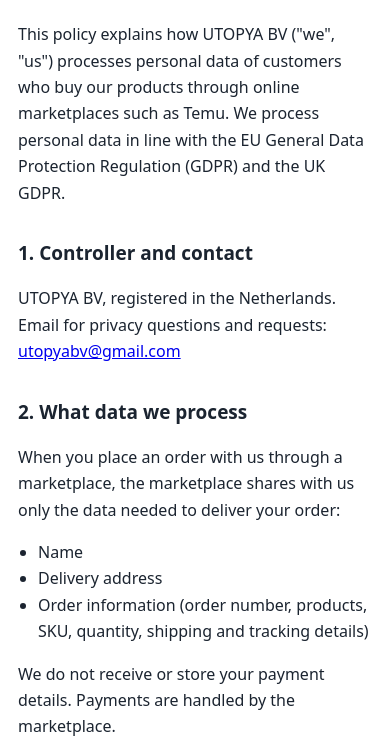
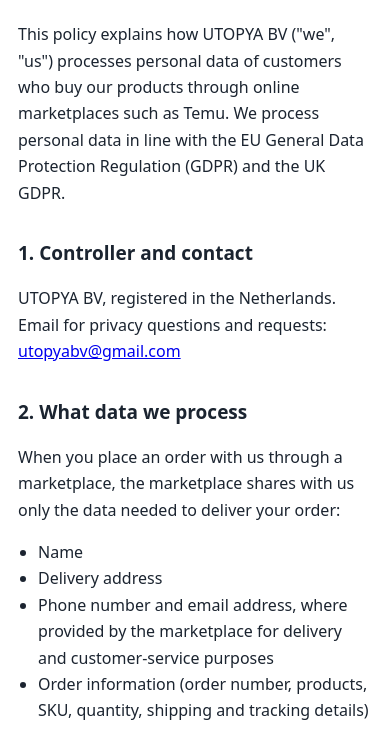
Before and after one commit to berkeckya/utopya-privacy, a plain HTML site: page index.html in a window 390 px wide. Shown: the part 116-853 px from the top of the page. Drawn offline with Linux system fonts and the light colour scheme.

Commit message:
Mention phone and email from marketplace
Co-Authored-By: Claude Opus 5.5 <noreply@anthropic.com>

```diff
--- a/index.html
+++ b/index.html
@@ -32,6 +32,7 @@
   <ul>
     <li>Name</li>
     <li>Delivery address</li>
+    <li>Phone number and email address, where provided by the marketplace for delivery and customer-service purposes</li>
     <li>Order information (order number, products, SKU, quantity, shipping and tracking details)</li>
   </ul>
   <p>We do not receive or store your payment details. Payments are handled by the marketplace.</p>
```
